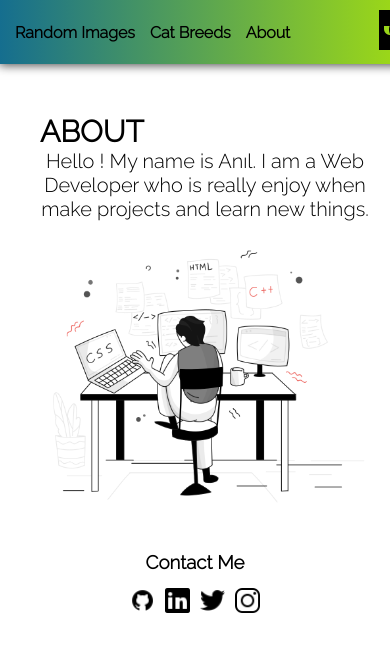
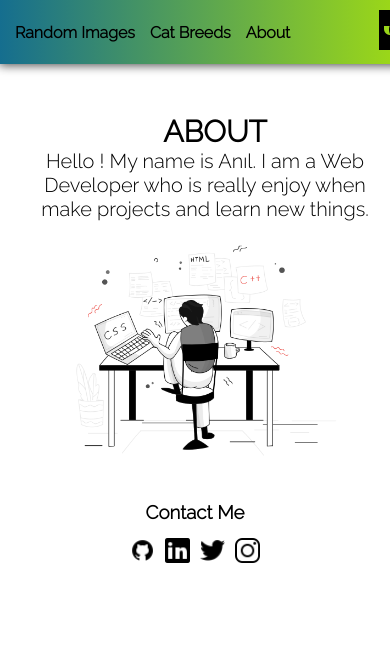
Before and after one commit to aniler0/catapp, a React (Create React App) app: page /about in a window 390 px wide. Shown: the top 652 px of the page. Built offline with nearby package versions, Linux system fonts and the light colour scheme.

Commit message:
overflow bug fixed

```diff
--- a/src/pages/About.jsx
+++ b/src/pages/About.jsx
@@ -10,7 +10,7 @@ import { motion } from "framer-motion";
 const About = () => {
   return (
     <motion.div
-      initial={{ x: "250vh" }}
+      initial={{ x: "-250vh" }}
       animate={{ x: 0 }}
       transition={{ type: "spring", delay: 0.1, stiffness: 30 }}
       className="about"
--- a/src/pages/Breeds.jsx
+++ b/src/pages/Breeds.jsx
@@ -14,7 +14,7 @@ const Breeds = () => {
 
   return (
     <motion.div
-      initial={{ x: "250vh" }}
+      initial={{ x: "-250vh" }}
       animate={{ x: 0 }}
       transition={{ type: "spring", delay: 0.1, stiffness: 30 }}
       className="breeds"
--- a/src/pages/RandomImg.jsx
+++ b/src/pages/RandomImg.jsx
@@ -6,7 +6,7 @@ import "../styles/RandomImg.css";
 const RandomImg = () => {
   return (
     <motion.div
-      initial={{ x: "250vh" }}
+      initial={{ x: "-250vh" }}
       animate={{ x: 0 }}
       transition={{ type: "spring", delay: 0.1, stiffness: 30 }}
       className="random-cat"
--- a/src/styles/About.css
+++ b/src/styles/About.css
@@ -47,7 +47,16 @@
     text-align: center;
     margin-left: 20px;
   }
+  .about {
+    display: flex;
+    flex-direction: column;
+    align-items: center;
+  }
+  .about > img {
+    height: 250px;
+  }
   .about-text h1 {
+    text-align: center;
     font-size: 30px;
     margin-left: 20px;
   }
```
